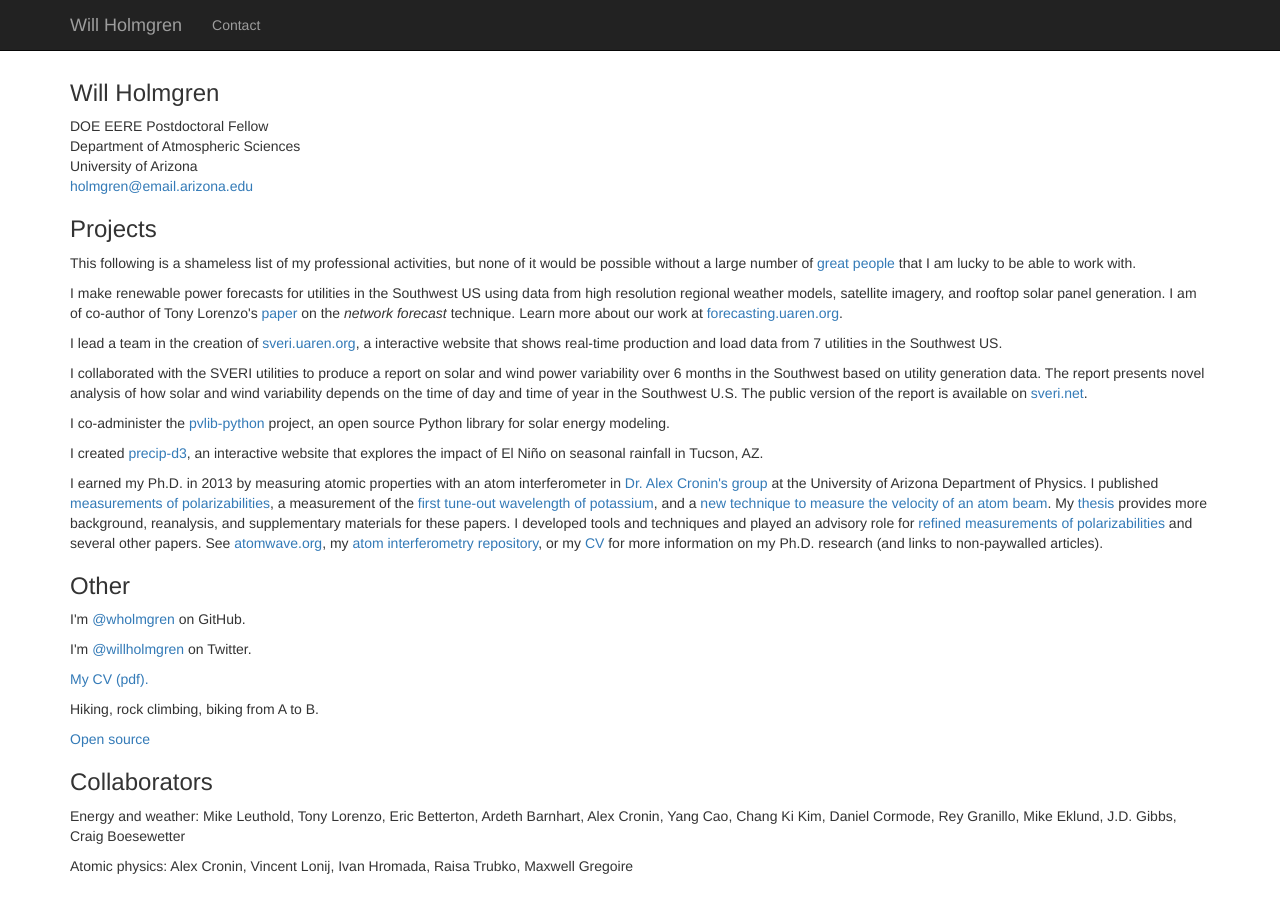
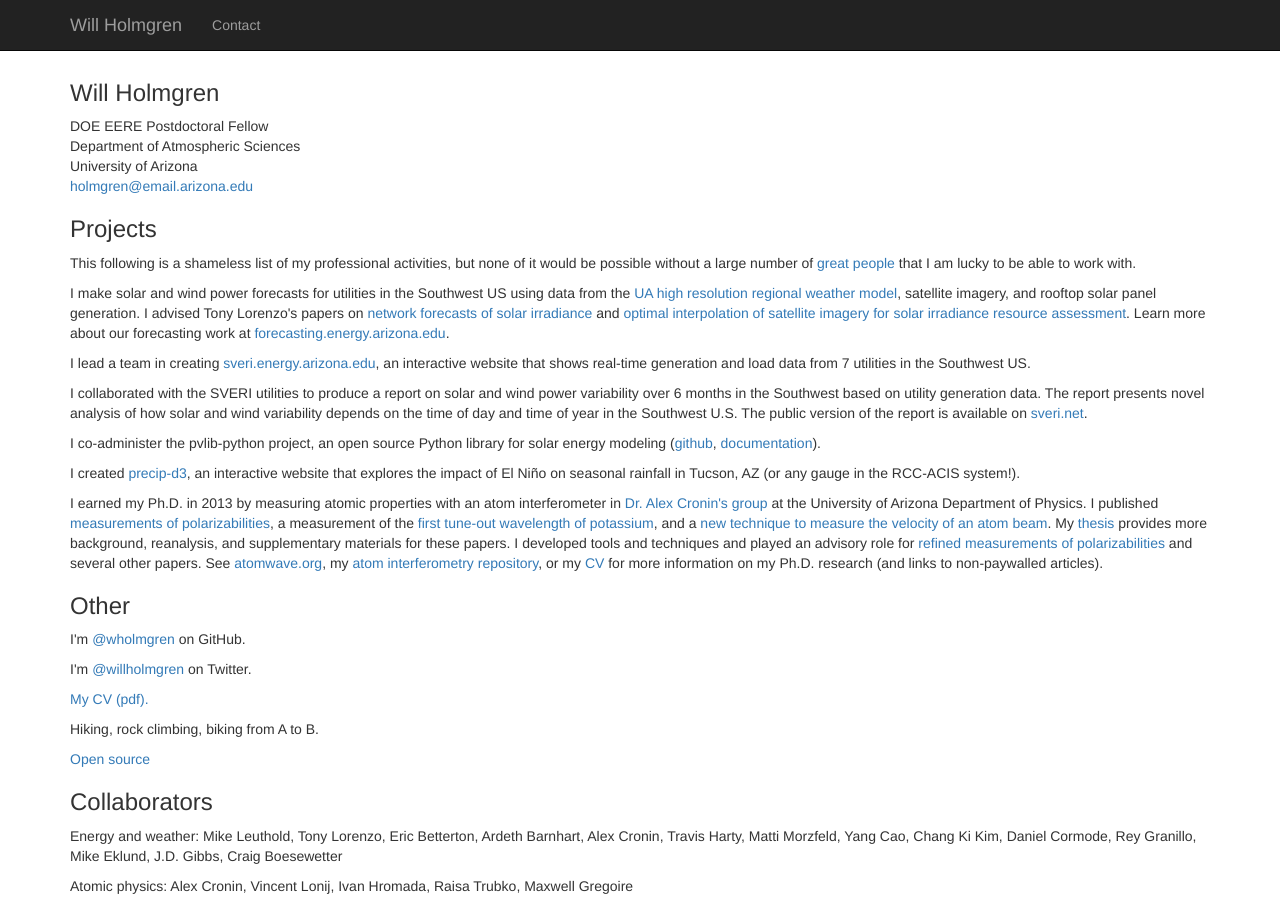
Before and after one commit to wholmgren/wholmgren.github.io, a Jekyll site: the page built from index.md, in a window 1280 px wide. Built offline with Jekyll 4.4.1, drawn with Linux system fonts in a browser that asks for light colours; nearby versions of some CDN libraries; Markdown is read by kramdown in place of the engine named in the settings.

Commit message:
update links, typos, add math collaborators

```diff
--- a/index.md
+++ b/index.md
@@ -21,11 +21,11 @@ This following is a shameless list of my professional activities, but none of it
 </p>
 
 <p>
-I make renewable power forecasts for utilities in the Southwest US using data from high resolution regional weather models, satellite imagery, and rooftop solar panel generation. I am of co-author of Tony Lorenzo's <a href="http://dx.doi.org/10.1016/j.solener.2015.10.038">paper</a> on the <i>network forecast</i> technique. Learn more about our work at <a href="https://forecasting.uaren.org">forecasting.uaren.org</a>.
+I make solar and wind power forecasts for utilities in the Southwest US using data from the <a href="http://www.atmo.arizona.edu/index.php?section=weather&id=wrf">UA high resolution regional weather model</a>, satellite imagery, and rooftop solar panel generation. I advised Tony Lorenzo's papers on <a href="http://dx.doi.org/10.1016/j.solener.2015.10.038">network forecasts of solar irradiance</a> and <a href="https://forecasting.energy.arizona.edu/media/Lorenzo_et_al_2016_Optimal_Interpolation_of_satellite_derived_irradiance_and_ground_data.pdf">optimal interpolation of satellite imagery for solar irradiance resource assessment</a>. Learn more about our forecasting work at <a href="https://forecasting.energy.arizona.edu">forecasting.energy.arizona.edu</a>.
 </p>
 
 <p>
-I lead a team in the creation of <a href="https://sveri.uaren.org">sveri.uaren.org</a>, a interactive website that shows real-time production and load data from 7 utilities in the Southwest US.
+I lead a team in creating <a href="https://sveri.energy.arizona.edu">sveri.energy.arizona.edu</a>, an interactive website that shows real-time generation and load data from 7 utilities in the Southwest US.
 </p>
 
 <p>
@@ -33,11 +33,11 @@ I collaborated with the SVERI utilities to produce a report on solar and wind po
 </p>
 
 <p>
-I co-administer the <a href="https://github.com/pvlib/pvlib-python">pvlib-python</a> project, an open source Python library for solar energy modeling.
+I co-administer the pvlib-python project, an open source Python library for solar energy modeling  (<a href="https://github.com/pvlib/pvlib-python">github</a>, <a href="http://pvlib-python.readthedocs.io">documentation</a>).
 </p>
 
 <p>
-I created <a href="http://forecasting.energy.arizona.edu/precip-d3/">precip-d3</a>, an interactive website that explores the impact of El Niño on seasonal rainfall in Tucson, AZ.
+I created <a href="http://forecasting.energy.arizona.edu/precip-d3/">precip-d3</a>, an interactive website that explores the impact of El Niño on seasonal rainfall in Tucson, AZ (or any gauge in the RCC-ACIS system!).
 </p>
 
 <p>
@@ -73,7 +73,7 @@ Hiking, rock climbing, biking from A to B.
 <a id="designer-templates" class="anchor" href="#designer-templates" aria-hidden="true"><span class="octicon octicon-link"></span></a>Collaborators</h3>
 
 <p>
-Energy and weather: Mike Leuthold, Tony Lorenzo, Eric Betterton, Ardeth Barnhart, Alex Cronin, Yang Cao, Chang Ki Kim, Daniel Cormode, Rey Granillo, Mike Eklund, J.D. Gibbs, Craig Boesewetter
+Energy and weather: Mike Leuthold, Tony Lorenzo, Eric Betterton, Ardeth Barnhart, Alex Cronin, Travis Harty, Matti Morzfeld, Yang Cao, Chang Ki Kim, Daniel Cormode, Rey Granillo, Mike Eklund, J.D. Gibbs, Craig Boesewetter
 </p>
 
 <p>
```
